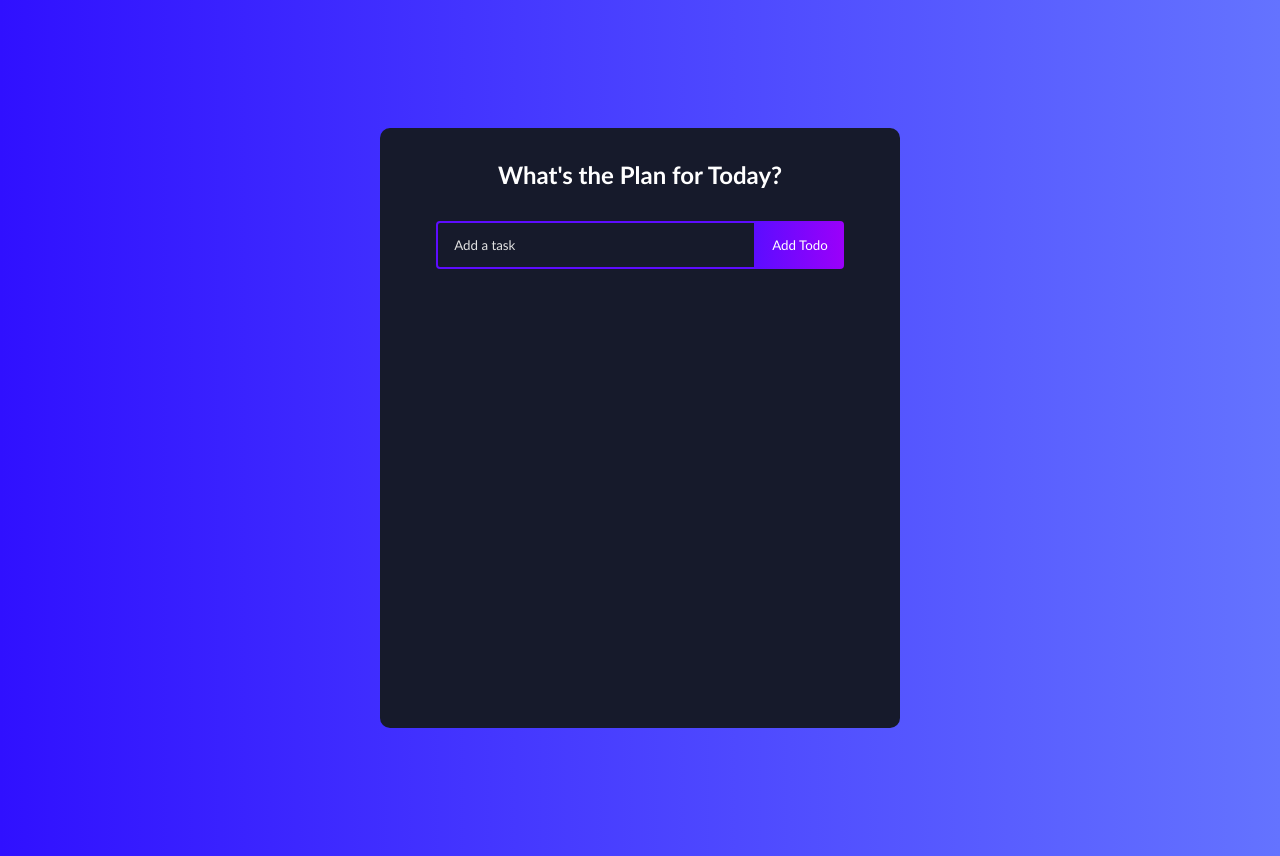
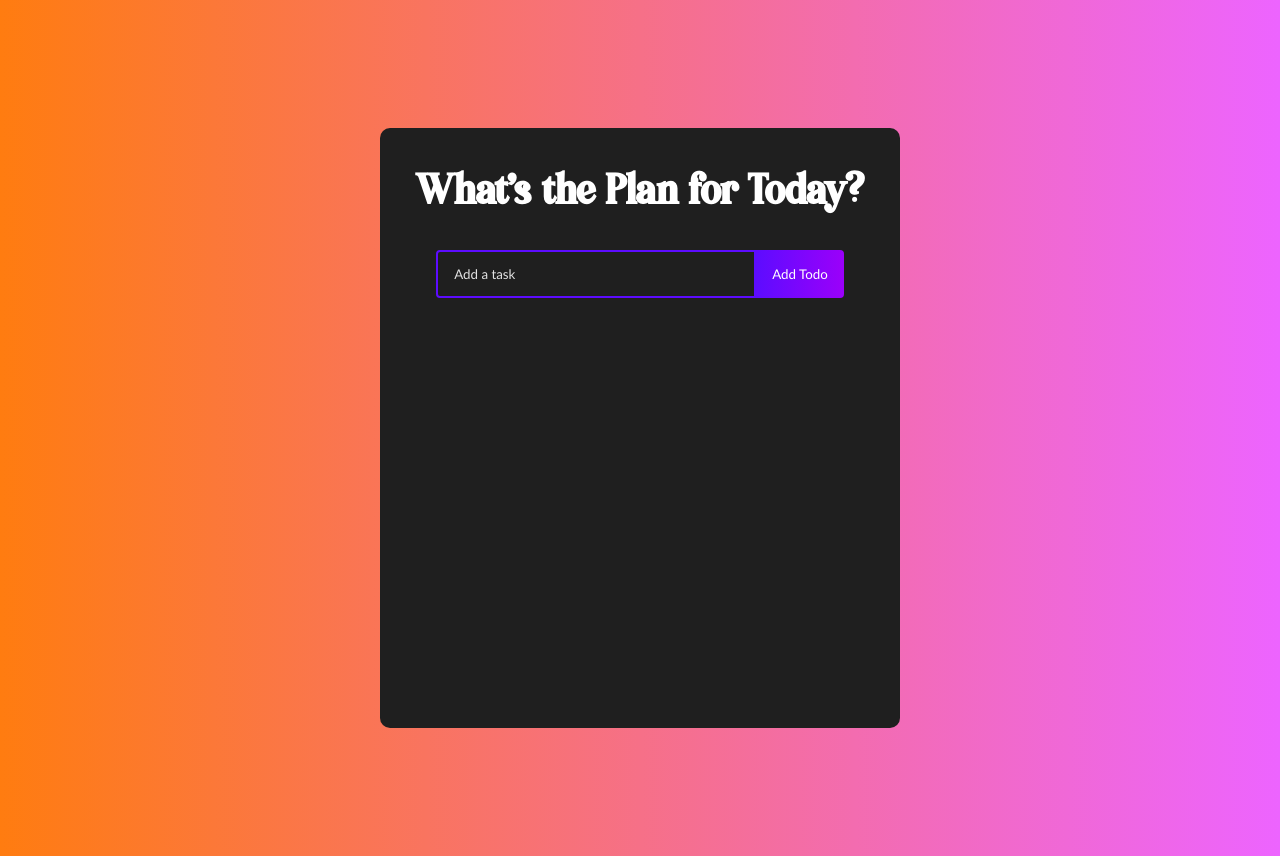
Before and after one commit to ashley127/SoulSprint, a React (Create React App) app: page / in a window 1280 px wide. Built offline with nearby package versions, Linux system fonts and the light colour scheme.

Commit message:
Simple edits to css

```diff
--- a/src/App.css
+++ b/src/App.css
@@ -8,8 +8,8 @@
 
 body {
     background: linear-gradient(90deg,
-            rgba(48, 16, 255, 1) 0%,
-            rgba(100, 115, 255, 1) 100%);
+            rgb(255, 124, 16) 0%,
+            rgb(237, 100, 255) 100%);
 }
 
 .todo-app {
@@ -18,7 +18,7 @@ body {
     justify-content: start;
     width: 520px;
     min-height: 600px;
-    background: #161a2b;
+    background: #1f1f1f;
     text-align: center;
     margin: 128px auto;
     border-radius: 10px;
@@ -28,7 +28,8 @@ body {
 h1 {
     margin: 32px 0;
     color: #fff;
-    font-size: 24px;
+    font-size: 50px;
+    font-family: 'Light';
 }
 
 .complete {
@@ -132,3 +133,9 @@ h1 {
 .edit-icon {
     color: #fff;
 }
+
+@font-face {
+    font-family: "Light";
+    src: local("Pioggia"),
+        url("./Pioggia.otf") format("truetype");
+}
--- a/src/App.js
+++ b/src/App.js
@@ -1,6 +1,7 @@
 import React from 'react';
 import './App.css';
 import TodoList from './components/TodoList';
+import './Pioggia.otf';
 
 function App() {
   return (
--- a/src/components/TodoList.js
+++ b/src/components/TodoList.js
@@ -42,7 +42,7 @@ function TodoList() {
 
   return (
     <>
-      <h1>What's the Plan for Today?</h1>
+      <h1 >What's the Plan for Today?</h1>
       <TodoForm onSubmit={addTodo} />
       <Todo
         todos={todos}
```
Also changed, not shown: src/Pioggia.otf (added).
